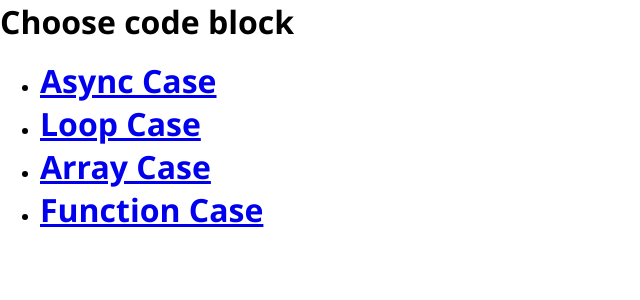
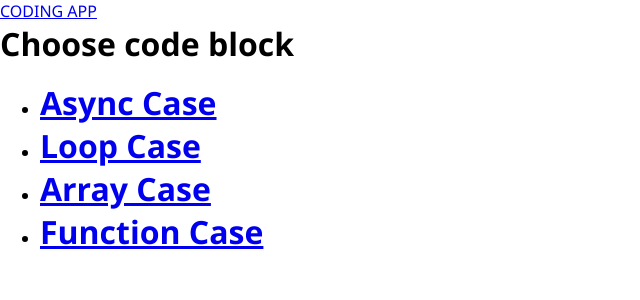
Before and after one commit to OriChaiMatan/CodeBlocks-Project, a React (Vite) app: page / in a window 1280 px wide. Shown: the top 300 px of the page, without its empty margins (0-640 px from the left). Built offline with nearby package versions, Linux system fonts and the light colour scheme.

Commit message:
Add: App header

```diff
--- a/src/App.jsx
+++ b/src/App.jsx
@@ -1,4 +1,5 @@
 import { BrowserRouter as Router, Route, Routes } from 'react-router-dom'
+import { AppHeader } from './cmps/AppHeader'
 import { CodeBlockIndex } from './pages/CodeBlockIndex'
 import { CodeBlockDetails } from './pages/CodeBlockDetails'
 import './assets/css/main.css'
@@ -6,6 +7,7 @@ import './assets/css/main.css'
 export function App() {
   return (
     <Router>
+      <AppHeader />
       <div>
         <Routes>
           <Route path="/" element={<CodeBlockIndex />} />
--- /dev/null
+++ b/src/cmps/AppHeader.jsx
@@ -0,0 +1,12 @@
+import { Link } from "react-router-dom"
+
+export function AppHeader() {
+
+    return (
+        <header className='header'>
+            <Link to={'/'} className='header-title'>
+                CODING APP
+            </Link>
+        </header>
+    )
+}
```
